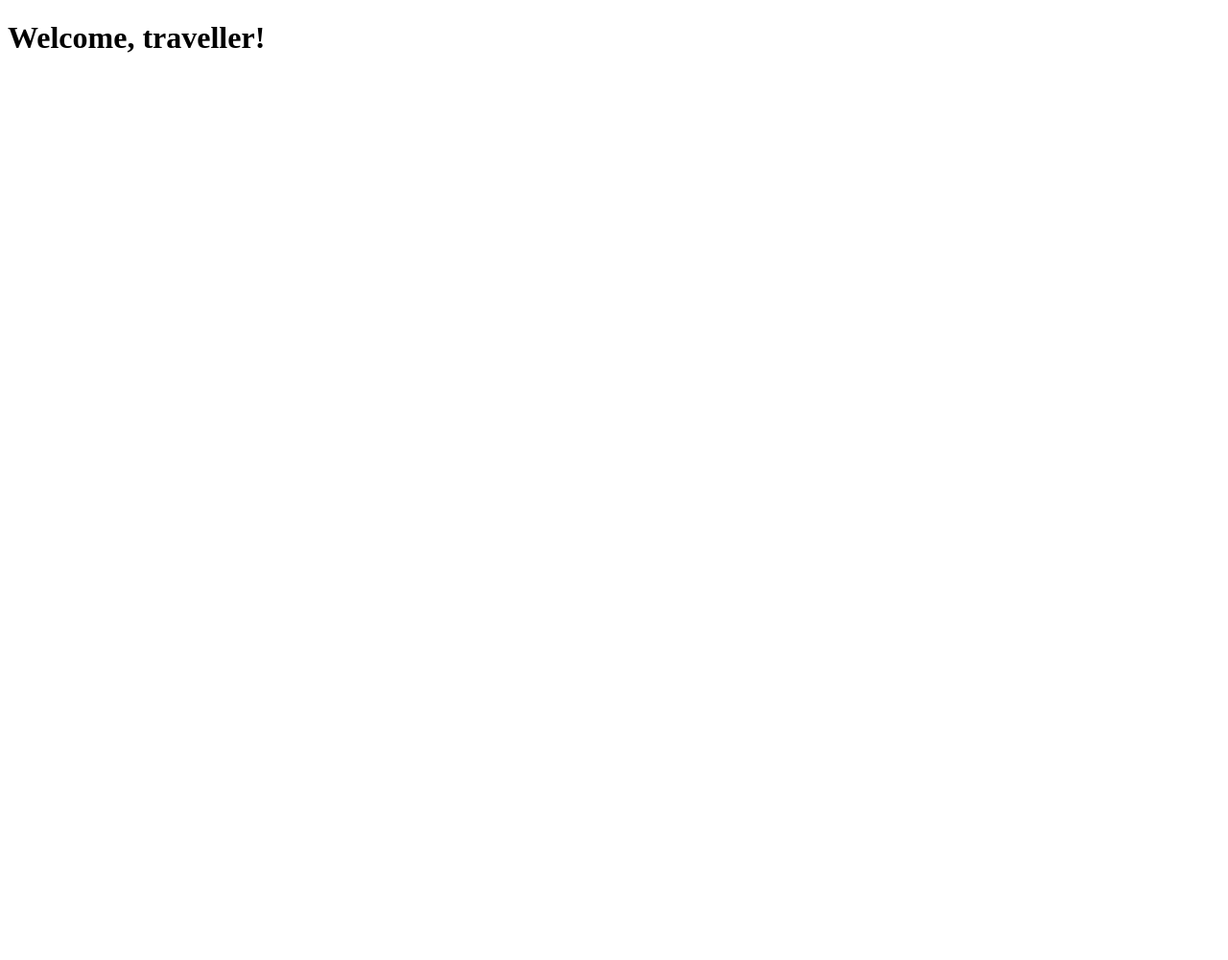
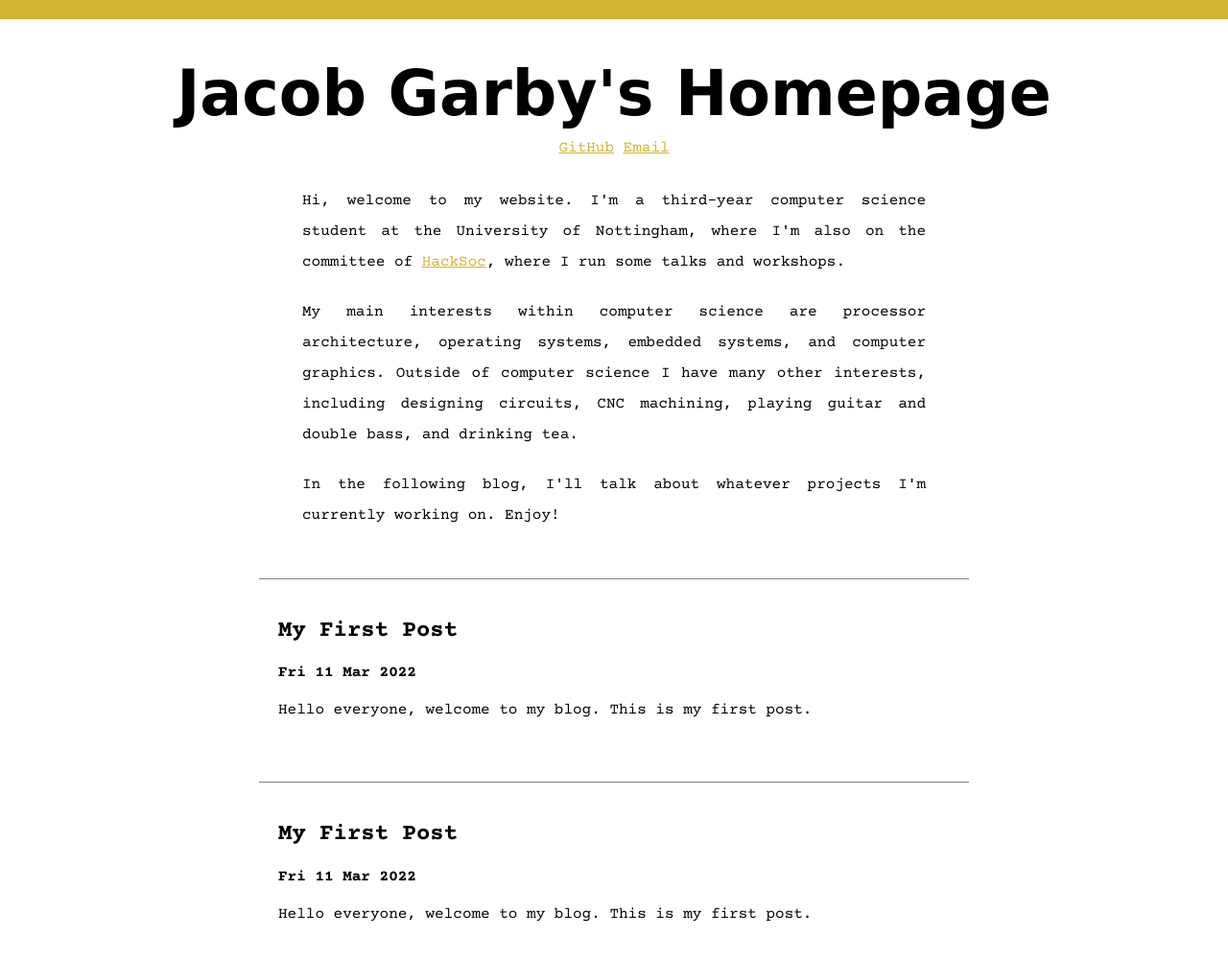
Before and after one commit to j4cobgarby/homepage, a plain HTML site: page index.html in a window 1280 px wide. Shown: the whole page at 96% size. Before the commit the page ends 800 px from the top, so only its background shows below. Drawn offline with nearby package versions, Linux system fonts and the light colour scheme; a web font is replaced by a local one.

Commit message:
implemented partially

```diff
--- a/index.html
+++ b/index.html
@@ -3,8 +3,52 @@
 <html>
     <head>
         <title>Jacob's Page</title>
+        <link rel="preconnect" href="https://fonts.googleapis.com">
+        <link rel="preconnect" href="https://fonts.gstatic.com" crossorigin>
+        <link href="https://fonts.googleapis.com/css2?family=Courier+Prime:ital,wght@0,400;0,700;1,400;1,700&family=Grenze+Gotisch:wght@100&display=swap" rel="stylesheet">
+        <link href="styles.css" rel="stylesheet"/>
     </head>
     <body>
-        <h1>Welcome, traveller!</h1>
+        <h1>Jacob Garby's Homepage</h1>
+
+        <div class="socials">
+            <a href="https://github.com/j4cobgarby">GitHub</a>
+            <a href="mailto:j4cobgarby@gmail.com">Email</a>
+        </div>
+
+        <p class="about">
+            Hi, welcome to my website. I'm a third-year computer science student
+            at the University of Nottingham, where I'm also on the committee of
+            <a href="https://hacksocnotts.co.uk/">HackSoc</a>, where I run some
+            talks and workshops.
+        </p>
+        <p class="about">
+            My main interests within computer science are processor architecture,
+            operating systems, embedded systems, and computer graphics. Outside
+            of computer science I have many other interests, including designing
+            circuits, CNC machining, playing guitar and double bass, and drinking
+            tea.
+        </p>
+        <p class="about">
+            In the following blog, I'll talk about whatever projects I'm currently
+            working on. Enjoy!
+        </p>
+        <div class="blog">
+            <div class="blog-post">
+                <h2>My First Post</h2>
+                <h4>Fri 11 Mar 2022</h4>
+                <p>
+                    Hello everyone, welcome to my blog. This is my first post.
+                </p>
+            </div>
+
+            <div class="blog-post">
+                <h2>My First Post</h2>
+                <h4>Fri 11 Mar 2022</h4>
+                <p>
+                    Hello everyone, welcome to my blog. This is my first post.
+                </p>
+            </div>
+        </div>
     </body>
 </html>
--- /dev/null
+++ b/styles.css
@@ -0,0 +1,49 @@
+body {
+    background-color: white;
+    border-top: 20px solid #d1b432;
+    padding: 0;
+    margin: 0;
+    font-family: 'Courier Prime', monospace;
+}
+
+h1 {
+    font-family: 'Grenze Gotisch', cursive;
+    font-weight: bold;
+    font-size: 65px;
+    text-align: center;
+    color: black;
+    margin-top: 40px;
+    margin-bottom: 10px;
+}
+
+p.about {
+    width: 650px;
+    display: block;
+    margin: auto;
+    text-align: justify;
+    line-height: 2;
+    padding: 10px;
+}
+
+div.socials {
+    margin: auto;
+    margin-bottom: 20px;
+    text-align: center;
+}
+
+a{
+    color: #d1b432;
+}
+
+div.blog {
+    margin-top: 40px;
+}
+
+div.blog-post {
+    border-top: 1px solid grey;
+    max-width: 700px;
+    width: 70%;
+    margin: auto;
+    padding: 20px;
+    margin-bottom: 30px;
+}
```
